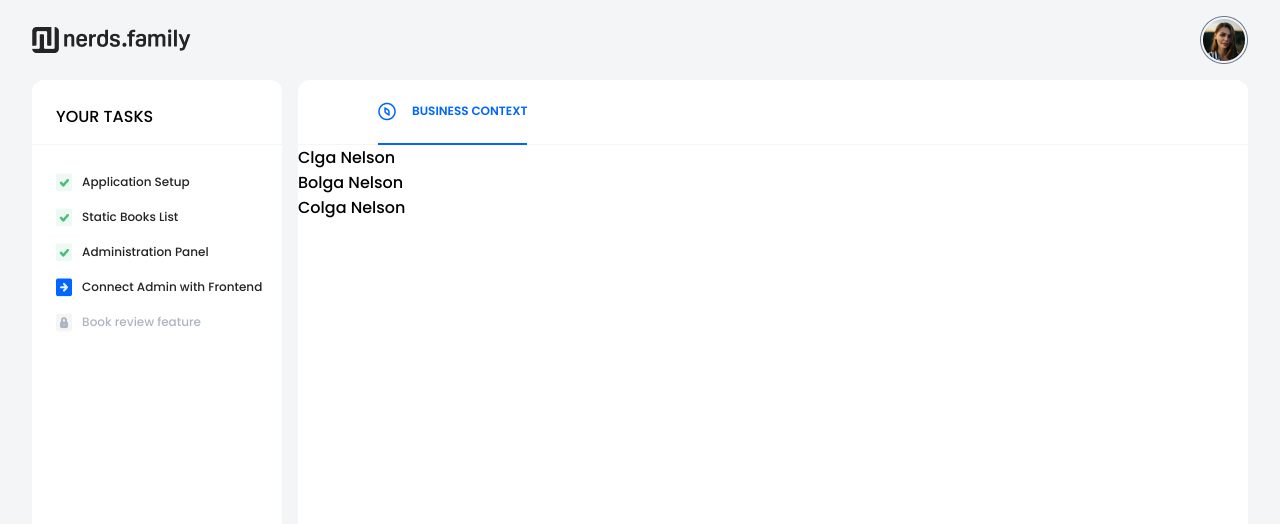
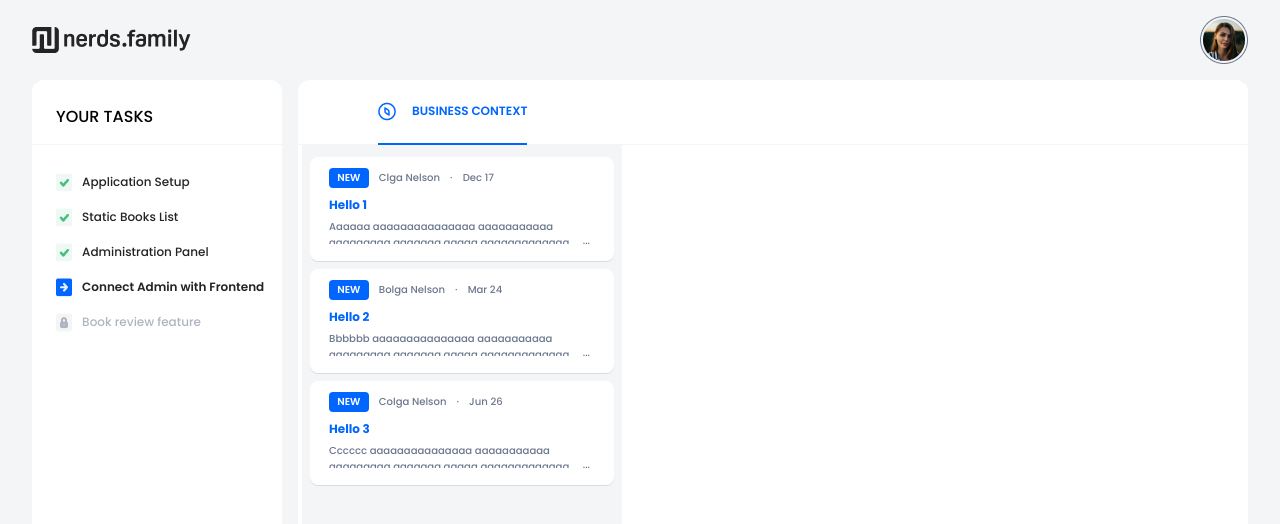
Before and after one commit to KatarzynaChmielecka/junior-front-end-developer-1666086087, a React (Create React App) app: page /0 in a window 1280 px wide. Shown: the top 524 px of the page. Built offline with nearby package versions, Linux system fonts and the light colour scheme.

Commit message:
Created & styled business context tabs part, refactor TasksList, change date to created_at in mockData

```diff
--- a/src/components/tasks/TasksList.jsx
+++ b/src/components/tasks/TasksList.jsx
@@ -2,11 +2,22 @@
 
 import classes from './TasksList.module.css';
 
-const TasksList = ({ srcImage, href, title, alt }) => {
+const TasksList = ({ srcImage, href, title, alt, status }) => {
   return (
-    <div className={classes['tasks-list-wrapper']}>
+    <div
+      className={classes['tasks-list-wrapper']}
+      style={{ color: status === 'blocked' ? '#aeb5c1' : '' }}
+    >
       <img src={srcImage} alt={alt} />
-      <Link to={`${href}`} className={classes['tasks-list-wrapper__task-name']}>
+      <Link
+        to={`${href}`}
+        className={classes['tasks-list-wrapper__task-name']}
+        style={{
+          fontWeight: status === 'active' ? 600 : 500,
+          color: status === 'blocked' && '#aeb5c1',
+          pointerEvents: status === 'blocked' && 'none',
+        }}
+      >
         {title}
       </Link>
     </div>
--- a/src/components/tasks/TasksList.module.css
+++ b/src/components/tasks/TasksList.module.css
@@ -3,7 +3,6 @@
   display: flex;
   gap: 0.63rem;
   margin: 0 0 1rem 0;
-  /* width: 100%; */
 }
 .tasks-list-wrapper a {
   color: #242325;
@@ -11,10 +10,6 @@
   width: 100%;
 }
 
-.tasks-list-wrapper:last-child a {
-  color: #aeb5c1;
-  pointer-events: none;
-}
 .tasks-list-wrapper a:focus {
   border-right: 0.25rem solid #f4f5f7;
 }
--- a/src/mockData.js
+++ b/src/mockData.js
@@ -7,7 +7,7 @@
       {
         id: 0,
         author: 'Clga Nelson',
-        date: '2021-12-17',
+        created_at: '2021-12-17',
         title: 'Hello 1',
         content:
           'Aaaaaa aaaaaaaaaaaaaaa aaaaaaaaaaa aaaaaaaaa aaaaaaa aaaaa aaaaaaaaaaaaa aaaaaaaaaaaaa aaaaaaaaaaa aaaaaa',
@@ -15,7 +15,7 @@
       {
         id: 1,
         author: 'Bolga Nelson',
-        date: '2022-03-24',
+        created_at: '2022-03-24',
         title: 'Hello 2',
         content:
           'Bbbbbb aaaaaaaaaaaaaaa aaaaaaaaaaa aaaaaaaaa aaaaaaa aaaaa aaaaaaaaaaaaa aaaaaaaaaaaaa aaaaaaaaaaa aaaaaa',
@@ -23,7 +23,7 @@
       {
         id: 2,
         author: 'Colga Nelson',
-        date: '2022-06-26',
+        created_at: '2022-06-26',
         title: 'Hello 3',
         content:
           'Cccccc aaaaaaaaaaaaaaa aaaaaaaaaaa aaaaaaaaa aaaaaaa aaaaa aaaaaaaaaaaaa aaaaaaaaaaaaa aaaaaaaaaaa aaaaaa',
@@ -38,7 +38,7 @@
       {
         id: 0,
         author: 'Alga Nelson',
-        date: '2021-12-17',
+        created_at: '2021-12-17',
         title: 'Hello 1',
         content:
           'Aaaaaa aaaaaaaaaaaaaaa aaaaaaaaaaa aaaaaaaaa aaaaaaa aaaaa aaaaaaaaaaaaa aaaaaaaaaaaaa aaaaaaaaaaa aaaaaa',
@@ -46,7 +46,7 @@
       {
         id: 1,
         author: 'Bolga Nelson',
-        date: '2022-03-24',
+        created_at: '2022-03-24',
         title: 'Hello 2',
         content:
           'Bbbbbb aaaaaaaaaaaaaaa aaaaaaaaaaa aaaaaaaaa aaaaaaa aaaaa aaaaaaaaaaaaa aaaaaaaaaaaaa aaaaaaaaaaa aaaaaa',
@@ -54,7 +54,7 @@
       {
         id: 2,
         author: 'Colga Nelson',
-        date: '2022-06-26',
+        created_at: '2022-06-26',
         title: 'Hello 3',
         content:
           'Cccccc aaaaaaaaaaaaaaa aaaaaaaaaaa aaaaaaaaa aaaaaaa aaaaa aaaaaaaaaaaaa aaaaaaaaaaaaa aaaaaaaaaaa aaaaaa',
@@ -69,7 +69,7 @@
       {
         id: 0,
         author: 'Alga Nelson',
-        date: '2021-12-17',
+        created_at: '2021-12-17',
         title: 'Hello 1',
         content:
           'Aaaaaa aaaaaaaaaaaaaaa aaaaaaaaaaa aaaaaaaaa aaaaaaa aaaaa aaaaaaaaaaaaa aaaaaaaaaaaaa aaaaaaaaaaa aaaaaa',
@@ -77,7 +77,7 @@
       {
         id: 1,
         author: 'Bolga Nelson',
-        date: '2022-03-24',
+        created_at: '2022-03-24',
         title: 'Hello 2',
         content:
           'Bbbbbb aaaaaaaaaaaaaaa aaaaaaaaaaa aaaaaaaaa aaaaaaa aaaaa aaaaaaaaaaaaa aaaaaaaaaaaaa aaaaaaaaaaa aaaaaa',
@@ -85,7 +85,7 @@
       {
         id: 2,
         author: 'Colga Nelson',
-        date: '2022-06-26',
+        created_at: '2022-06-26',
         title: 'Hello 3',
         content:
           'Cccccc aaaaaaaaaaaaaaa aaaaaaaaaaa aaaaaaaaa aaaaaaa aaaaa aaaaaaaaaaaaa aaaaaaaaaaaaa aaaaaaaaaaa aaaaaa',
@@ -100,7 +100,7 @@
       {
         id: 0,
         author: 'Alga Nelson',
-        date: '2021-12-17',
+        created_at: '2021-12-17',
         title: 'Hello 1',
         content:
           'Aaaaaa aaaaaaaaaaaaaaa aaaaaaaaaaa aaaaaaaaa aaaaaaa aaaaa aaaaaaaaaaaaa aaaaaaaaaaaaa aaaaaaaaaaa aaaaaa',
@@ -108,7 +108,7 @@
       {
         id: 1,
         author: 'Bolga Nelson',
-        date: '2022-03-24',
+        created_at: '2022-03-24',
         title: 'Hello 2',
         content:
           'Bbbbbb aaaaaaaaaaaaaaa aaaaaaaaaaa aaaaaaaaa aaaaaaa aaaaa aaaaaaaaaaaaa aaaaaaaaaaaaa aaaaaaaaaaa aaaaaa',
@@ -116,7 +116,7 @@
       {
         id: 2,
         author: 'Colga Nelson',
-        date: '2022-06-26',
+        created_at: '2022-06-26',
         title: 'Hello 3',
         content:
           'Cccccc aaaaaaaaaaaaaaa aaaaaaaaaaa aaaaaaaaa aaaaaaa aaaaa aaaaaaaaaaaaa aaaaaaaaaaaaa aaaaaaaaaaa aaaaaa',
@@ -131,7 +131,7 @@
       {
         id: 0,
         author: 'Alga Nelson',
-        date: '2021-12-17',
+        created_at: '2021-12-17',
         title: 'Hello 1',
         content:
           'Aaaaaa aaaaaaaaaaaaaaa aaaaaaaaaaa aaaaaaaaa aaaaaaa aaaaa aaaaaaaaaaaaa aaaaaaaaaaaaa aaaaaaaaaaa aaaaaa',
@@ -139,7 +139,7 @@
       {
         id: 1,
         author: 'Bolga Nelson',
-        date: '2022-03-24',
+        created_at: '2022-03-24',
         title: 'Hello 2',
         content:
           'Bbbbbb aaaaaaaaaaaaaaa aaaaaaaaaaa aaaaaaaaa aaaaaaa aaaaa aaaaaaaaaaaaa aaaaaaaaaaaaa aaaaaaaaaaa aaaaaa',
@@ -147,7 +147,7 @@
       {
         id: 2,
         author: 'Colga Nelson',
-        date: '2022-06-26',
+        created_at: '2022-06-26',
         title: 'Hello 3',
         content:
           'Cccccc aaaaaaaaaaaaaaa aaaaaaaaaaa aaaaaaaaa aaaaaaa aaaaa aaaaaaaaaaaaa aaaaaaaaaaaaa aaaaaaaaaaa aaaaaa',
--- a/src/pages/HomePage.jsx
+++ b/src/pages/HomePage.jsx
@@ -25,6 +25,7 @@
               href={index.status !== 'blocked' ? index.id : ''}
               title={index.title}
               key={index.id}
+              status={index.status}
             />
           ))}
         </nav>
--- a/src/pages/TaskTabContent.jsx
+++ b/src/pages/TaskTabContent.jsx
@@ -1,16 +1,52 @@
 import { useParams } from 'react-router-dom';
+import { useState } from 'react';
 
+import classes from './TaskTabContent.module.css';
 import mockData from '../mockData';
 
 const TaskTabContent = () => {
   const { taskId } = useParams();
-
+  const [read, setRead] = useState(false);
   const filtered = mockData.filter((index) => index.id == taskId);
 
+  const clicked = () => {
+    setRead(true);
+  };
+
   return (
-    <div>
+    <div className={classes['business-context-tabs-wrapper']}>
       {filtered[0].businessContext.map((index) => (
-        <p key={index.id}>{index.author}</p>
+        <div
+          role="button"
+          tabIndex={0}
+          onKeyDown={clicked}
+          key={index.id}
+          onClick={clicked}
+          className={
+            read
+              ? `${classes.read} ${classes['message-tab']}`
+              : `${classes.notRead} ${classes['message-tab']}`
+          }
+        >
+          <div className={classes.header}>
+            {!read && <span className={classes.span}>NEW</span>}
+            <p>{index.author}</p>
+            <span>&#183;</span>
+            <p>
+              {new Date(index.created_at).toLocaleDateString('en', {
+                month: 'short',
+                day: 'numeric',
+              })}
+            </p>
+          </div>
+          <p className={classes['business-context-title-short']}>
+            {index.title}
+          </p>
+
+          <p className={classes['business-context-content-short']}>
+            {index.content}
+          </p>
+        </div>
       ))}
     </div>
   );
--- /dev/null
+++ b/src/pages/TaskTabContent.module.css
@@ -0,0 +1,90 @@
+.business-context-tabs-wrapper {
+  background: #f4f5f7;
+  border-radius: 0 0 0 10px;
+  height: calc(100% - 69px);
+  margin: 0 0 0.25rem 0.25rem;
+  padding: 0.75rem 0.5rem 0.5rem;
+  width: 20rem;
+}
+
+.message-tab {
+  color: #6b778c;
+  display: flex;
+  flex-direction: column;
+  font-size: 0.63rem;
+  height: 6.5rem;
+  margin-bottom: 0.5rem;
+  overflow: hidden;
+  padding: 0.69rem 1.19rem 1.06rem 1.19rem;
+  width: 19rem;
+  cursor:pointer
+}
+
+.message-tab.notRead {
+  background: #fff;
+  border-radius: 0.5rem;
+  box-shadow: 0px 1px 0px rgba(0, 0, 0, 0.1);
+}
+
+.message-tab.read {
+  background: none;
+}
+
+.message-tab.read:focus {
+  background: #fff;
+  border-radius: 0.5rem;
+  box-shadow: 0px 8px 16px rgba(84, 84, 84, 0.2);
+}
+
+.span {
+  align-items: center;
+  background: #0165ff;
+  border-radius: 0.25rem;
+  color: #fff;
+  display: flex;
+  font-size: 0.63rem;
+  font-weight: 600;
+  height: 1.25rem;
+  justify-content: center;
+  width: 2.48rem;
+}
+
+.header {
+  align-items: center;
+  display: flex;
+  gap: 0.63rem;
+}
+
+.business-context-title-short {
+  color: #242325;
+  font-size: 0.75rem;
+  font-weight: 500;
+
+  margin: 0.5rem 0 0.31rem 0;
+}
+
+.notRead .business-context-title-short {
+  color: #0165ff;
+  font-weight: 700;
+}
+
+.read:focus {
+  color: #6b778c;
+}
+
+.read:focus .business-context-title-short {
+  color: #242325;
+  font-weight: 500;
+}
+
+.business-context-content-short {
+  overflow: hidden;
+  position: relative;
+}
+
+.business-context-content-short::after {
+  bottom: -0.31rem;
+  content: '...';
+  position: absolute;
+  right: 0.31rem;
+}
```
